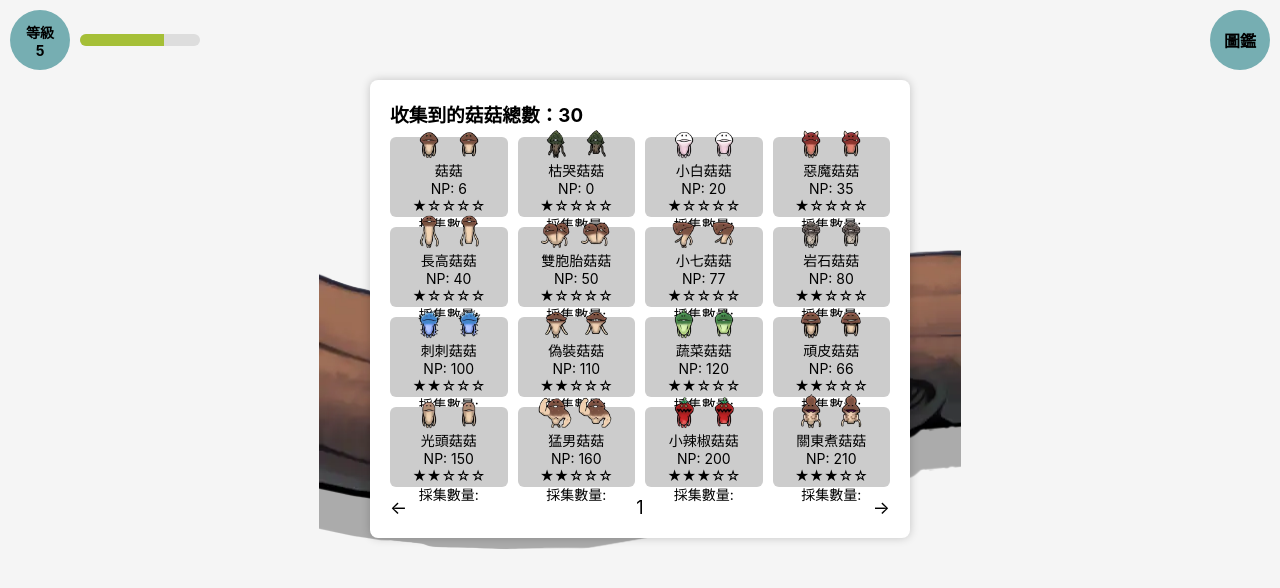
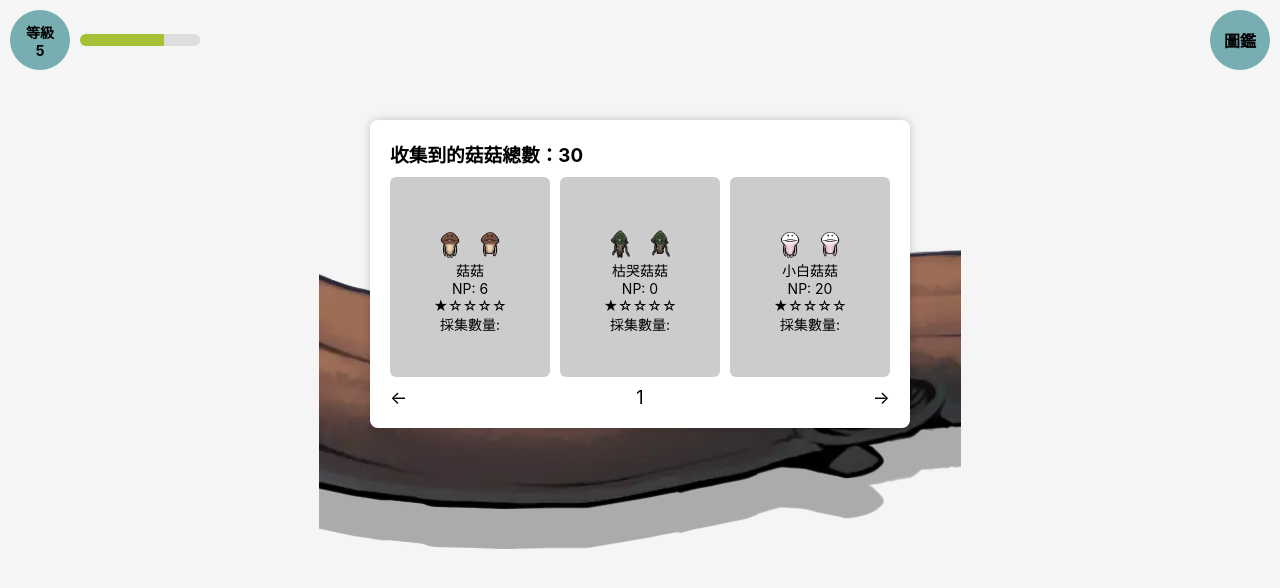
Before and after one commit to Chenredfish/Web_Project_2025, a React (Create React App) app: page / in a window 1280 px wide. Both pictures are taken after a click on the element "圖鑑". Shown: the top 588 px of the page. Built offline with nearby package versions, Linux system fonts and the light colour scheme.

Commit message:
圖鑑樣式修改

```diff
--- a/src/components/Pokedex.css
+++ b/src/components/Pokedex.css
@@ -2,7 +2,7 @@
 
 .pokedex-container {
   position: absolute;
-  top: 80px;
+  top: 120px;
   left: 50%;
   transform: translateX(-50%);
   width: 90%;
@@ -16,13 +16,13 @@
 
 .pokedex-grid {
   display: grid;
-  grid-template-columns: repeat(4, 1fr);
+  grid-template-columns: repeat(3, 1fr);
   gap: 10px;
 }
 
 .pokedex-card {
   background-color: #ccc;
-  height: 80px;
+  height: 200px;
   border-radius: 6px;
   display: flex;
   flex-direction: column;
--- a/src/components/Pokedex.js
+++ b/src/components/Pokedex.js
@@ -3,9 +3,10 @@ import React from 'react';
 import './Pokedex.css';
 
 const Pokedex = ({ mushrooms = [], page = 1, onPageChange = () => {} }) => {
-  const itemsPerPage = 16;
+  const itemsPerPage = 3;
   const startIndex = (page - 1) * itemsPerPage;
   const currentPageItems = mushrooms.slice(startIndex, startIndex + itemsPerPage);
+  const totalPages = Math.ceil(mushrooms.length / itemsPerPage);
 
   return (
     <div className="pokedex-container">
@@ -39,7 +40,8 @@ const Pokedex = ({ mushrooms = [], page = 1, onPageChange = () => {} }) => {
       <div className="pokedex-nav">
         <span onClick={() => onPageChange(page > 1 ? page - 1 : 1)}>←</span>
         <span>{page}</span>
-        <span onClick={() => onPageChange(page + 1)}>→</span>
+        <span onClick={() => onPageChange(page < totalPages ? page + 1 : page)}>→
+        </span>
       </div>
     </div>
   );
```
